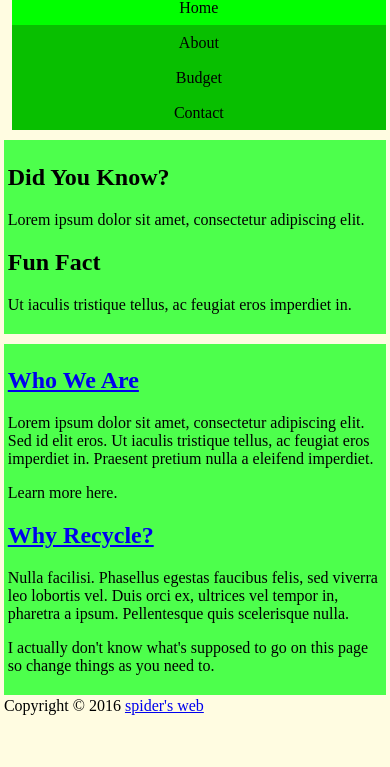
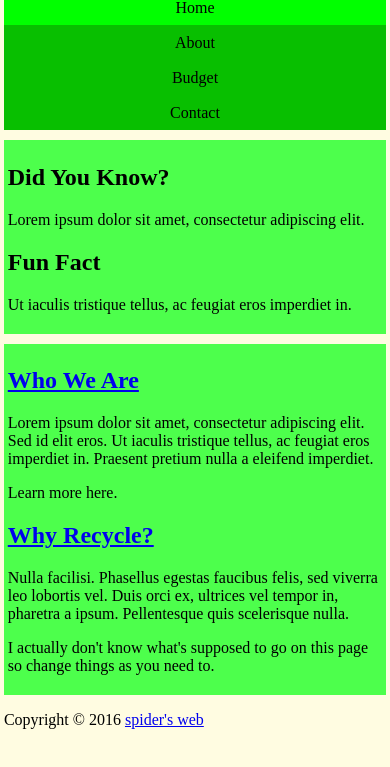
Before and after one commit to pie-and-cat/Web-Design-Recycling-Project, a plain HTML site: page index.html in a window 390 px wide. Shown: the part 43-810 px from the top of the page. Drawn offline with Linux system fonts and the light colour scheme.

Commit message:
Update style.css

```diff
--- a/style.css
+++ b/style.css
@@ -36,7 +36,7 @@
 header nav li a, header nav li a:link, header nav li a:visited{
 	color: black;
 	height: 30px;
-	padding: 9px 15px;
+	padding: 9px 20px;
 	text-decoration: none;
 }
 
@@ -85,7 +85,7 @@
 	#mainHeader nav{
 		height:140px;
 		margin-top:0;
-		width:98%;
+		width:100%;
 		text-align:center;
 	}
 
@@ -118,4 +118,8 @@
 		text-decoration:none;
 		display:block;
 	}
+
+  #mainFooter{
+    margin-top:0;
+  }
 }
```
